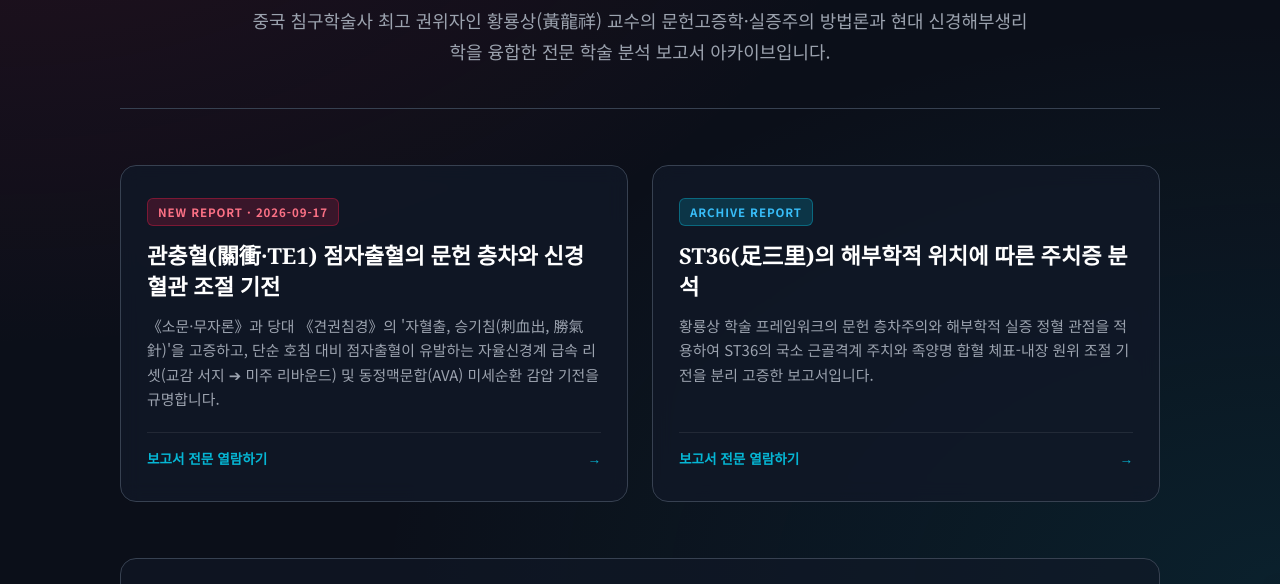
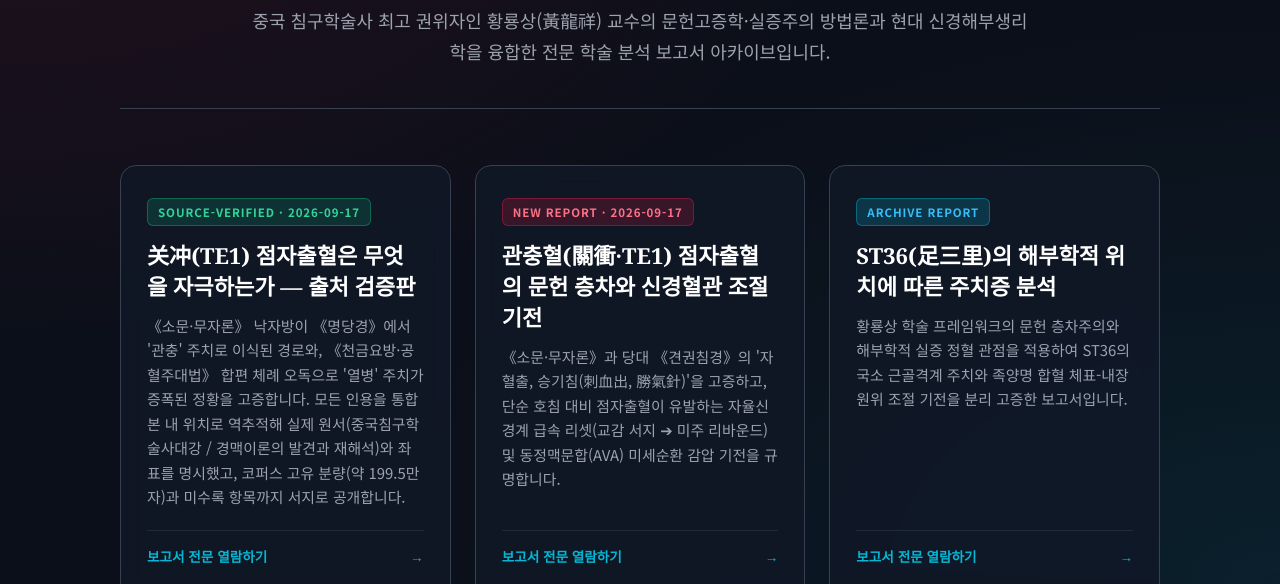
Before and after one commit to jaehyokim-sketch/huanglongxiang-scholar, a plain HTML site: page index.html in a window 1280 px wide. Shown: the part 216-800 px from the top of the page. Drawn offline with Linux system fonts and the light colour scheme.

Commit message:
docs(portal): link source-verified TE1 Guanchong report
- index.html 최상단에 te1-guanchong-bloodletting-analysis.html 카드 추가
- badge-verified 배지 스타일 신설

Co-Authored-By: Claude Opus 5 <noreply@anthropic.com>

```diff
--- a/index.html
+++ b/index.html
@@ -121,6 +121,7 @@
 
     .badge-te1 { background: rgba(225, 29, 72, 0.2); color: #fb7185; border: 1px solid rgba(225, 29, 72, 0.4); }
     .badge-st36 { background: rgba(6, 182, 212, 0.2); color: #38bdf8; border: 1px solid rgba(6, 182, 212, 0.4); }
+    .badge-verified { background: rgba(16, 185, 129, 0.18); color: #34d399; border: 1px solid rgba(16, 185, 129, 0.4); }
 
     .report-card h2 {
       font-family: 'Noto Serif KR', Georgia, serif;
@@ -221,6 +222,21 @@
 
     <div class="grid-reports">
 
+      <!-- Report 0: TE1 Guanchong (source-verified) -->
+      <a href="reports/te1-guanchong-bloodletting-analysis.html" class="report-card">
+        <div>
+          <span class="card-badge badge-verified">SOURCE-VERIFIED · 2026-09-17</span>
+          <h2>关冲(TE1) 점자출혈은 무엇을 자극하는가 — 출처 검증판</h2>
+          <p>
+            《소문·무자론》 낙자방이 《명당경》에서 '관충' 주치로 이식된 경로와, 《천금요방·공혈주대법》 합편 체례 오독으로 '열병' 주치가 증폭된 정황을 고증합니다. 모든 인용을 통합본 내 위치로 역추적해 실제 원서(중국침구학술사대강 / 경맥이론의 발견과 재해석)와 좌표를 명시했고, 코퍼스 고유 분량(약 199.5만 자)과 미수록 항목까지 서지로 공개합니다.
+          </p>
+        </div>
+        <div class="card-footer">
+          <span>보고서 전문 열람하기</span>
+          <span>→</span>
+        </div>
+      </a>
+
       <!-- Report 1: TE1 Guanchong -->
       <a href="reports/guanchong-bloodletting-analysis.html" class="report-card">
         <div>
```
